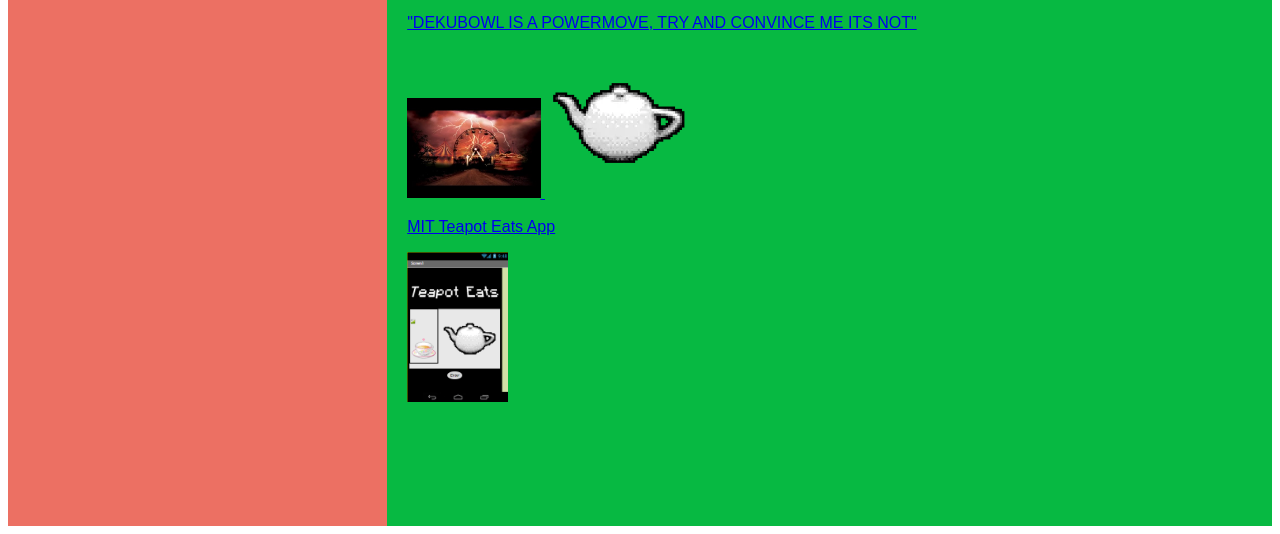
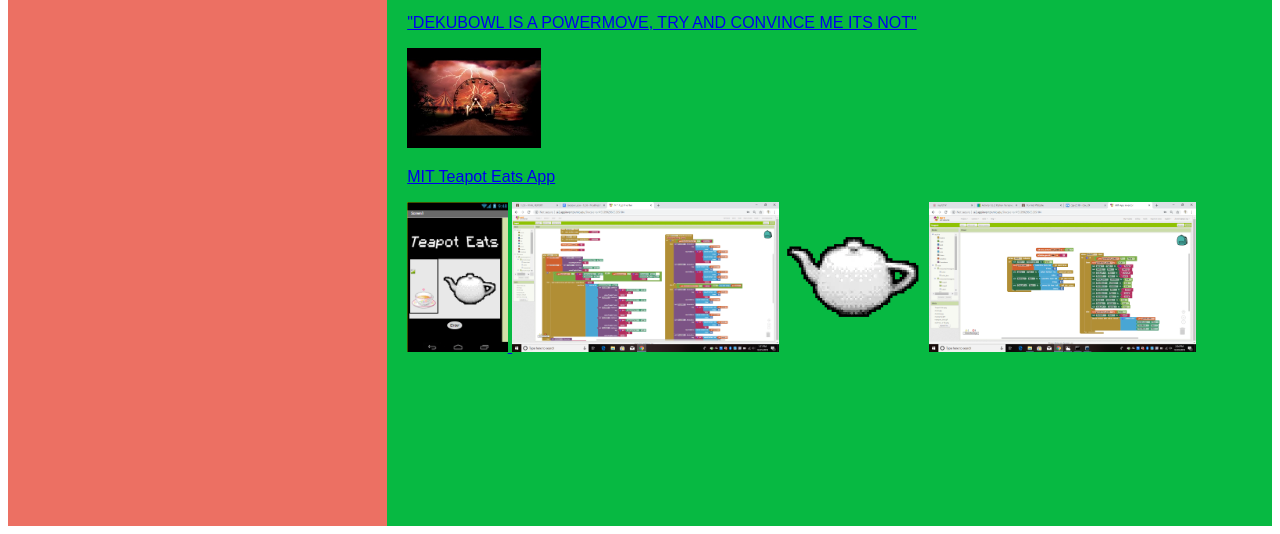
Before and after one commit to JLeon5100/JLeon5100.github.io, a plain HTML site: page my_website/portfolio.html in a window 1280 px wide. Shown: the part 690-1224 px from the top of the page. Drawn offline with Linux system fonts and the light colour scheme.

```diff
--- a/my_website/portfolio.html
+++ b/my_website/portfolio.html
@@ -99,11 +99,11 @@
       <img src="images/circus.jpg" height="100">
 
           <a target="_blank" href=" https://softgateon.herokuapp.com/directlink/?state=%7B%22ids%22:%5B%221cAeqKeWoUByE3DBl45PhivRGogiznp8F%22%5D,%22action%22:%22open%22,%22userId%22:%22{userId}%22%7D">
-      <img src="images/teapot.png" height="150">
+
         <p>MIT Teapot Eats App</p>
         <a target="_blank" href=" https://softgateon.herokuapp.com/directlink/?state=%7B%22ids%22:%5B%221cAeqKeWoUByE3DBl45PhivRGogiznp8F%22%5D,%22action%22:%22open%22,%22userId%22:%22{userId}%22%7D">
 
-      <img src="images/screen.png" height="150">
+      <img src="images/screen.png" height="150"> <img src="images/code.png" height="150"><img src="images/teapot.png" height="150"><img src="images/coding.png" height="150">
       <p></p>
 
   </article>
```
